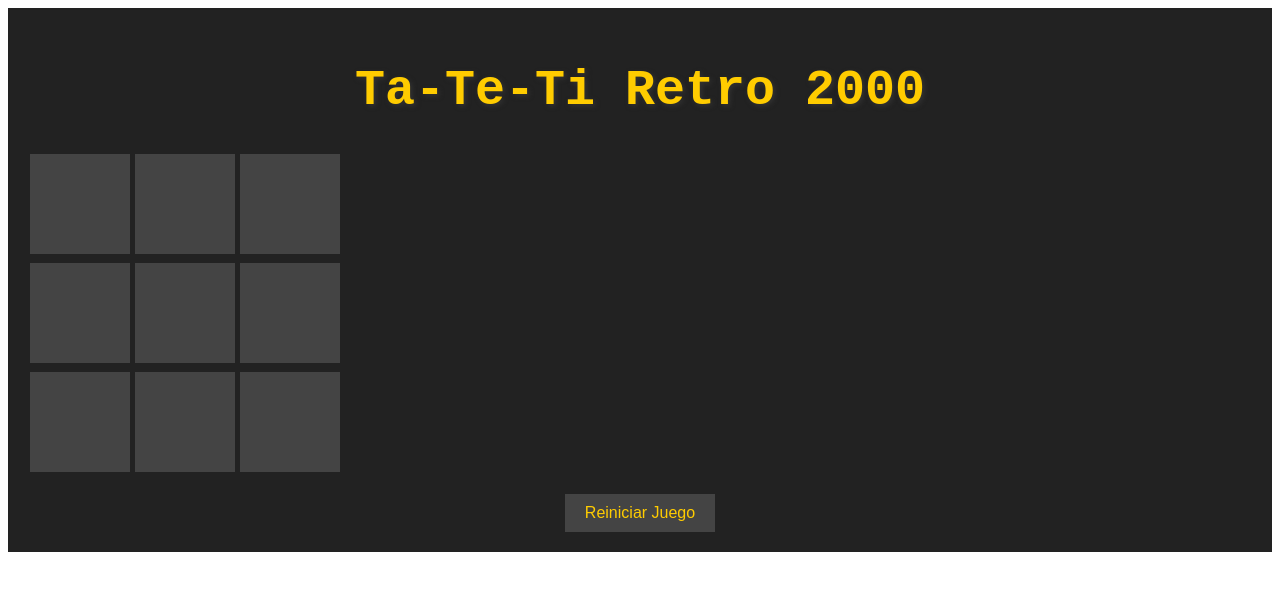
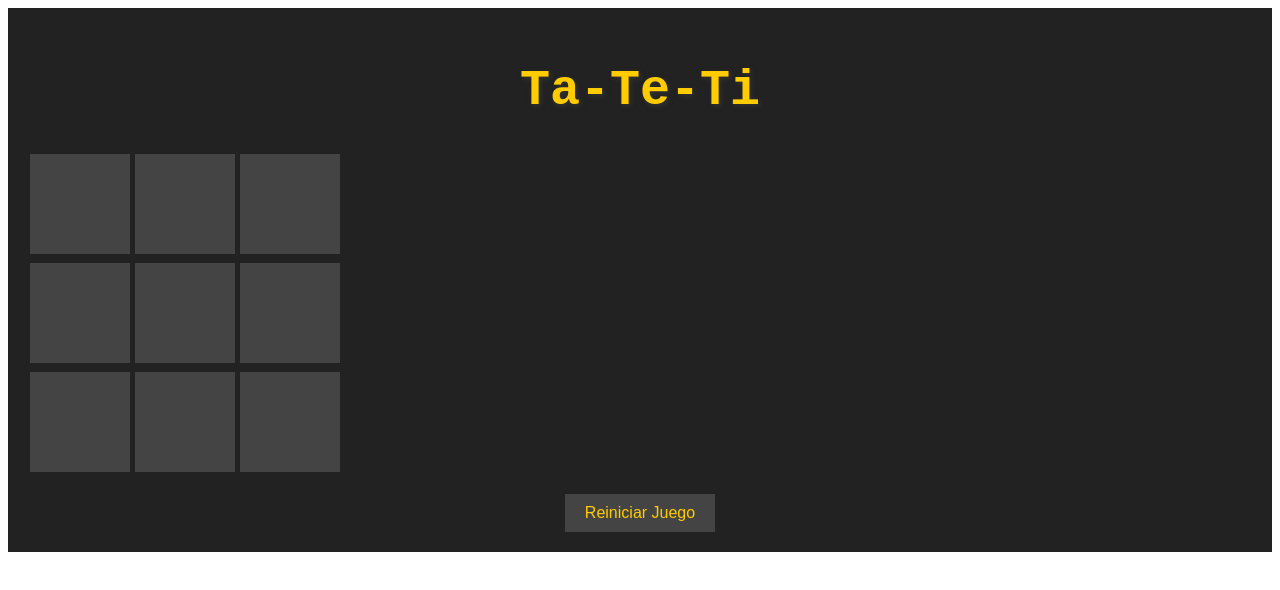
Before and after one commit to MateoMajlin/TP-Proyecto, a React (Create React App) app: page /juego/TaTeTi in a window 1280 px wide. Shown: the top 590 px of the page. Built offline with nearby package versions, Linux system fonts and the light colour scheme.

Commit message:
Update TaTeTi.jsx

```diff
--- a/src/juego/TaTeTi.jsx
+++ b/src/juego/TaTeTi.jsx
@@ -55,7 +55,7 @@ const TaTeTi = () => {
 
   return (
     <div className={Tateti["retro-container"]}>
-      <h1>Ta-Te-Ti Retro 2000</h1>
+      <h1>Ta-Te-Ti</h1>
 
       <div className={Tateti.tablero}>
         {tablero.map((valor, indice) => (
```
